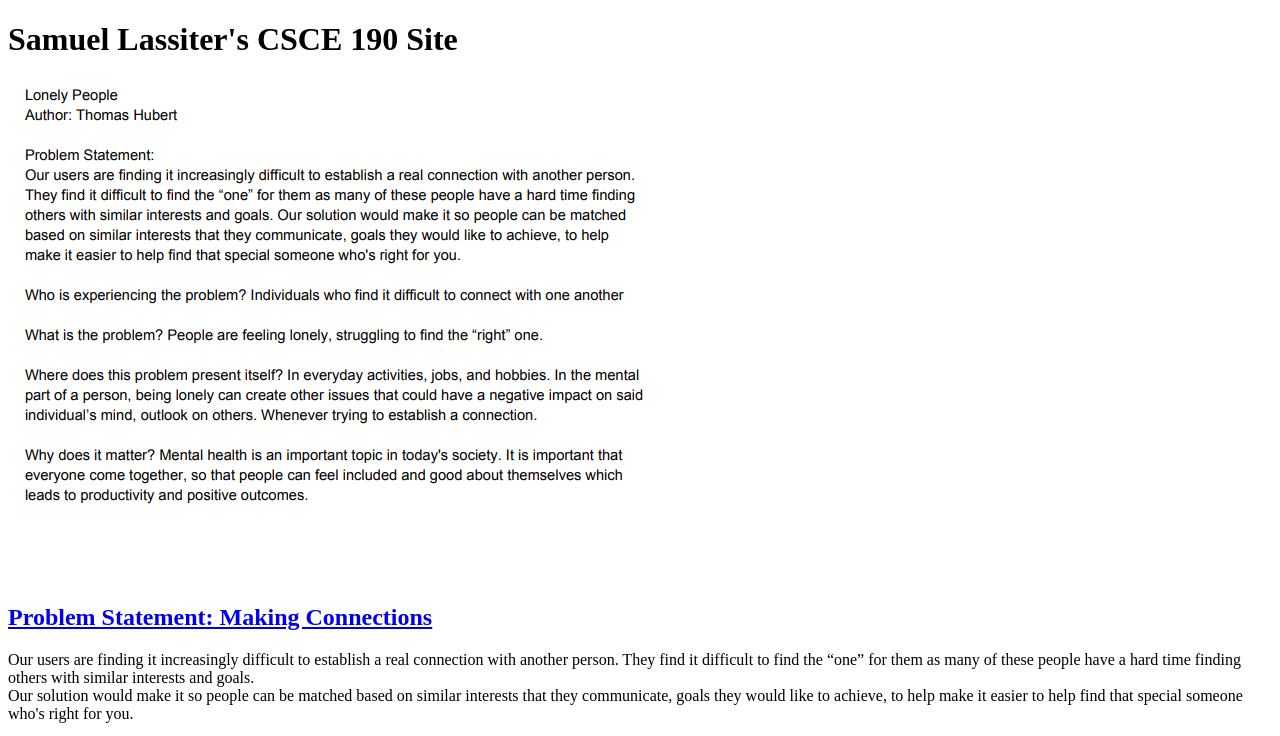
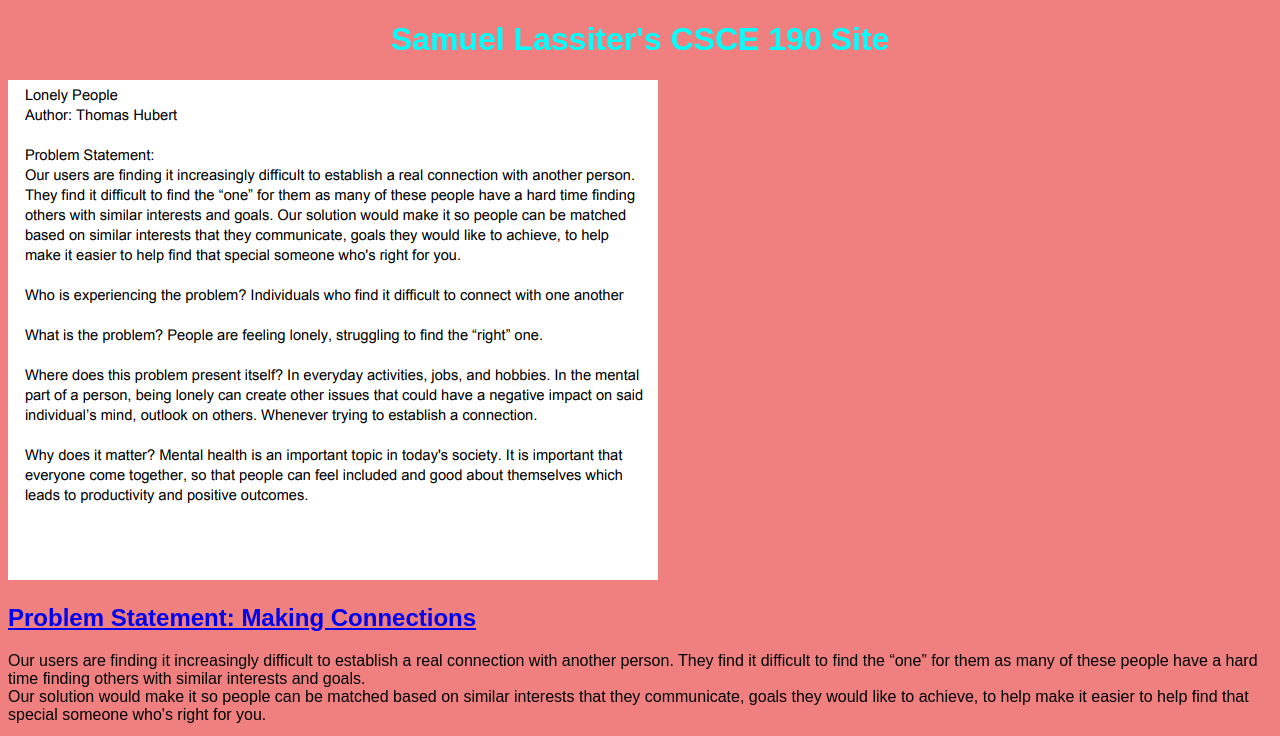
Before and after one commit to Lassites/Lassites.github.io, a plain HTML site: page index.html in a window 1280 px wide. Shown: the top 736 px of the page. Drawn offline with Linux system fonts and the light colour scheme.

Commit message:
Add files via upload

```diff
--- a/index.html
+++ b/index.html
@@ -2,6 +2,7 @@
 <html>
     <head>
         <title>CSCE 190: Samuel Lassiter</title>
+        <link rel="stylesheet" href="styles.css">
     </head>
 
     <body>
--- /dev/null
+++ b/styles.css
@@ -0,0 +1,9 @@
+body{
+    background: lightcoral;
+    font-family: Arial, Helvetica, sans-serif;
+}
+
+h1{
+    color: cyan;
+    text-align: center;
+}
```
